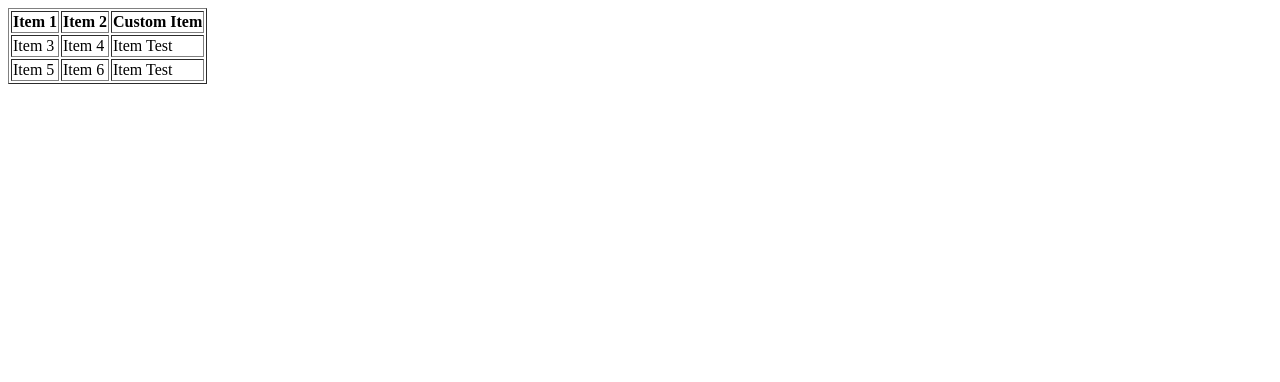
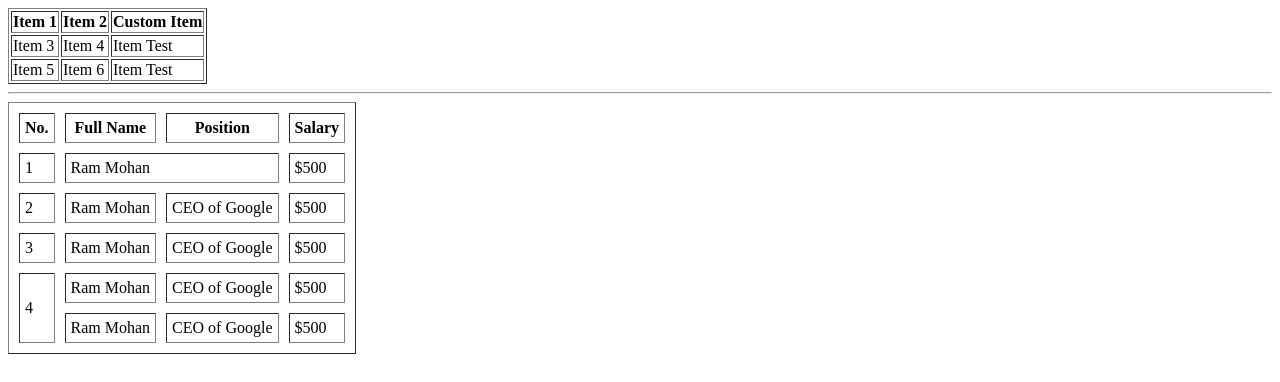
Before and after one commit to codewin19/HTML5, a plain HTML site: page table.html in a window 1280 px wide. Drawn offline with Linux system fonts and the light colour scheme.

Commit message:
Table Exercise

```diff
--- a/table.html
+++ b/table.html
@@ -26,6 +26,47 @@
         </tr>
 
     </table>
+    <hr>
+
+
+    <table border='1' cellpadding='5' cellspacing="10">
+        <tr>
+            <th>No.</th>
+            <th>Full Name</th>
+            <th>Position</th>
+            <th>Salary</th>
+        </tr>
+        <tr>
+            <td>1</td>
+            <td colspan="2">Ram Mohan</td>
+
+            <td>$500</td>
+        </tr>
+        <tr>
+            <td>2</td>
+            <td>Ram Mohan</td>
+            <td>CEO of Google</td>
+            <td>$500</td>
+        </tr>
+        <tr>
+            <td>3</td>
+            <td>Ram Mohan</td>
+            <td>CEO of Google</td>
+            <td>$500</td>
+        </tr>
+        <tr>
+            <td rowspan="2">4</td>
+            <td>Ram Mohan</td>
+            <td>CEO of Google</td>
+            <td>$500</td>
+        </tr>
+        <tr>
+
+            <td>Ram Mohan</td>
+            <td>CEO of Google</td>
+            <td>$500</td>
+        </tr>
+    </table>
 </body>
 
 </html>
```
Also changed, not shown: table2.html (added, +36 -0 lines), table exercise.gif (added), time_table exercise.PNG (added).
